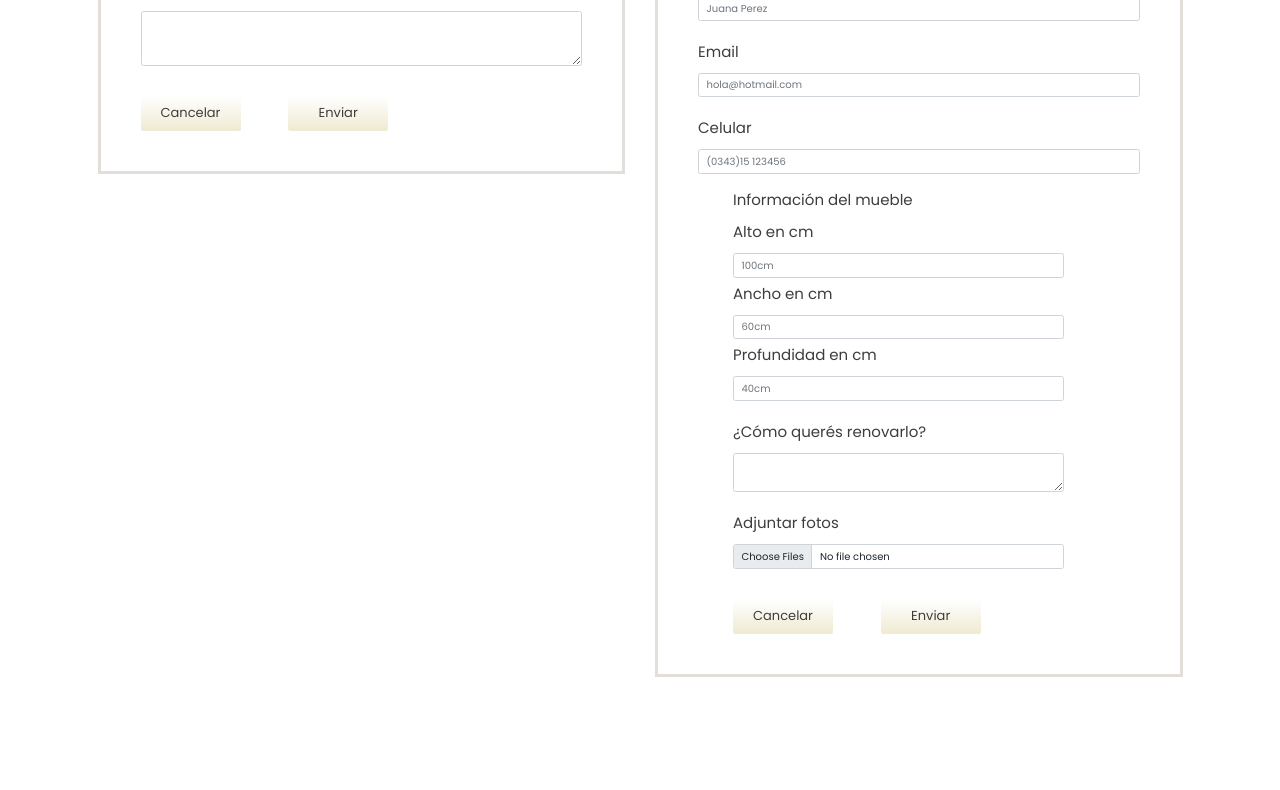
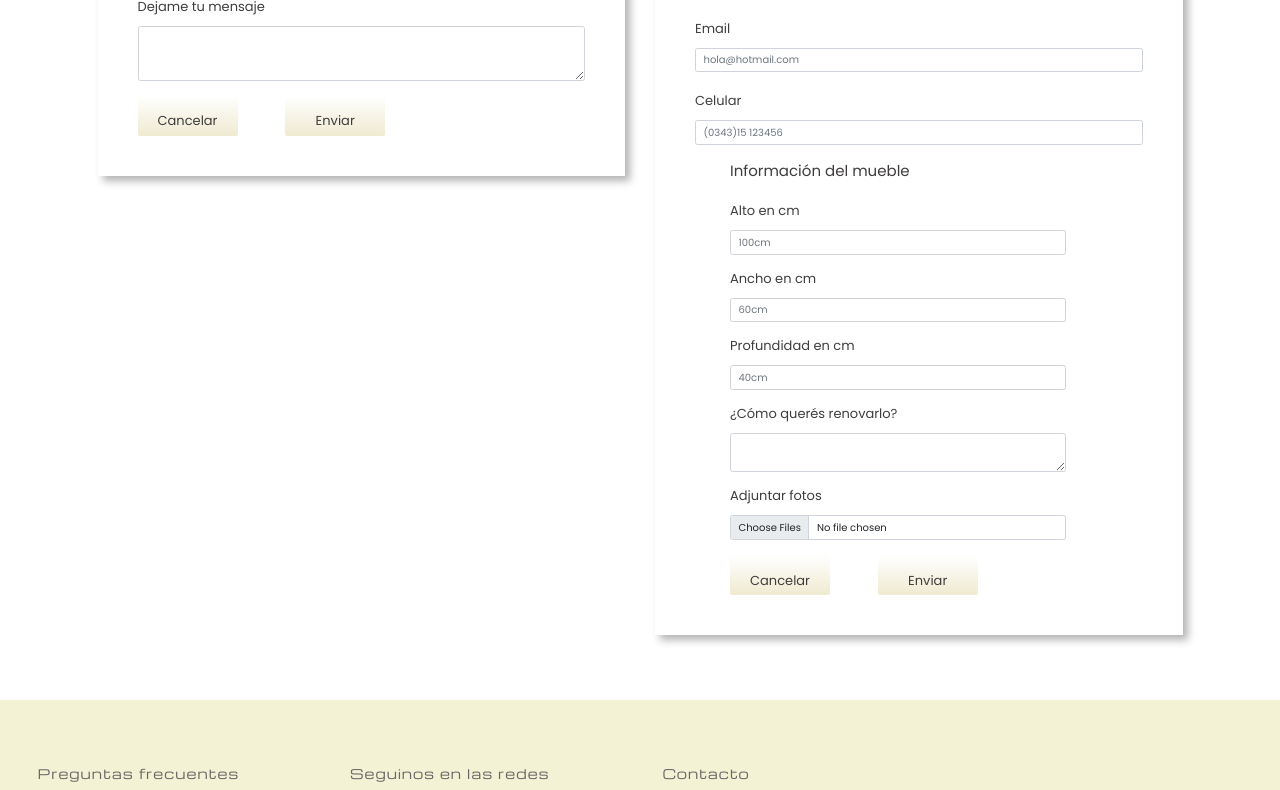
Before and after one commit to GiSonez/PROYECTO.RE_SONEZ, a website: page pages/contacto.html in a window 1280 px wide. Shown: the part 597-1387 px from the top of the page. Drawn offline with nearby package versions, Linux system fonts and the light colour scheme.

Commit message:
cambios en estilos

```diff
--- a/pages/contacto.html
+++ b/pages/contacto.html
@@ -61,6 +61,10 @@
 		<div class="titulo">
 			<h1 class="wow fadeInLeftBig" data-wow-duration="1s">Contacto</h1>
 		</div>
+
+		<div class="titulo_contacto">
+
+		</div>
 							<!-- Inicio contenedor de ambos formularios -->
 
 		<section class="container-fluid forms">
@@ -71,21 +75,18 @@
 			<section class="col-sm-12 col-md-6 p-4">
 				<div class="w-100 d-block mx-auto formulario">
 					<h2>FORMULARIO DE CONTACTO</h2>
-					<br>
-					<label for="exampleFormControlInput1" class="form-label">Nombre y Apellido</label>
+
+					<label for="exampleFormControlInput1" class="form-label pt-4">Nombre y Apellido</label>
 					<input type="name" class="form-control" id="exampleFormControlInput1" placeholder="Juana Perez">
-					<br>
 
-					<label for="exampleFormControlInput1" class="form-label">Email</label>
+					<label for="exampleFormControlInput1" class="form-label pt-4">Email</label>
 					<input type="email" class="form-control" id="exampleFormControlInput1" placeholder="hola@hotmail.com">
-					<br>
 
-					<label for="exampleFormControlTextarea1" class="form-label">Dejame tu mensaje</label>
+					<label for="exampleFormControlTextarea1" class="form-label pt-4">Dejame tu mensaje</label>
 					<textarea class="form-control" id="exampleFormControlTextarea1" rows="3"></textarea>
-					<br>
 
-					<input type="reset" class="btn btn_form" value="Cancelar">
-					<input type="submit" class="btn btn_form" value="Enviar">
+					<input type="reset" class="btn btn_form p-4" value="Cancelar">
+					<input type="submit" class="btn btn_form p-4" value="Enviar">
 				</div>
 			</section>
 								<!-- Fin formulario de contacto -->
@@ -94,48 +95,44 @@
 			<section class="col-sm-12 col-md-6 p-4">
 				<div class="w-100 d-block mx-auto formulario">
 					<h2>FORMULARIO DE PRESUPUESTO</h2>
-					<br>
+
 					<p>¿Querés presupuestar un trabajo?
 					<br>
-					Necesito que completes todos los campos y adjuntes fotos de tu mueble u objeto a renovar. Una vez listo te lo envío!</p>
+					Necesito que completes todos los campos y adjuntes fotos de tu mueble. Una vez listo te lo envío!</p>
 
-					<label for="exampleFormControlInput1" class="form-label">Nombre y Apellido</label>
+					<label for="exampleFormControlInput1" class="form-label pt-4">Nombre y Apellido</label>
 					<input type="name" class="form-control" id="exampleFormControlInput1" placeholder="Juana Perez">
-					<br>
 
-					<label for="exampleFormControlInput1" class="form-label">Email</label>
+					<label for="exampleFormControlInput1" class="form-label pt-4">Email</label>
 					<input type="email" class="form-control" id="exampleFormControlInput1" placeholder="hola@hotmail.com">
-					<br>
 
-					<label for="exampleFormControlInput1" class="form-label">Celular</label>
+					<label for="exampleFormControlInput1" class="form-label pt-4">Celular</label>
 					<input type="tel" class="form-control" id="exampleFormControlInput1" placeholder="(0343)15 123456">
-					<br>
 
 
-				<fieldset class="w-75">
+				<fieldset class="w-75 pt-4">
 					<legend>Información del mueble</legend>
 
-					<label for="exampleFormControlInput1" class="form-label">Alto en cm</label>
+					<label for="exampleFormControlInput1" class="form-label pt-3">Alto en cm</label>
 					<input type="text" class="form-control" id="exampleFormControlInput1" placeholder="100cm">
 
-					<label for="exampleFormControlInput1" class="form-label">Ancho en cm</label>
+					<label for="exampleFormControlInput1" class="form-label pt-3">Ancho en cm</label>
 					<input type="text" class="form-control" id="exampleFormControlInput1" placeholder="60cm">
 
-					<label for="exampleFormControlInput1" class="form-label">Profundidad en cm</label>
+					<label for="exampleFormControlInput1" class="form-label pt-3">Profundidad en cm</label>
 					<input type="text" class="form-control" id="exampleFormControlInput1" placeholder="40cm">
-					<br>
-					<label for="exampleFormControlTextarea1" class="form-label">¿Cómo querés renovarlo?</label>
+
+					<label for="exampleFormControlTextarea1" class="form-label pt-3">¿Cómo querés renovarlo?</label>
 					<textarea class="form-control" id="exampleFormControlTextarea1" rows="Ejemplo:pintado de blanco"></textarea>
-					<br>
 
-					<label for="formFileMultiple" class="form-label">Adjuntar fotos</label>
+					<label for="formFileMultiple" class="form-label pt-3">Adjuntar fotos</label>
 					<input class="form-control" type="file" id="formFileMultiple" multiple>
-					<br>
+
 				</fieldset>
 
 				<div>
-					<input type="reset" class="btn btn_form_2" value="Cancelar">
-					<input type="submit" class="btn btn_form_2" value="Enviar">
+					<input type="reset" class="btn btn_form_2 pt-4" value="Cancelar">
+					<input type="submit" class="btn btn_form_2 pt-4" value="Enviar">
 				</div>
 				</div>
 			</section>
@@ -151,13 +148,13 @@
 		<section class="container-fluid">
 			<div class="row">
 
-				<div class="col-sm-12 col-md-3 mb-5">
+				<div class="col-sm-12 col-md-4 col-lg-3 mb-5">
 					<a href="404.html">
 						<h3>Preguntas frecuentes</h3>
 					</a>
 				</div>
 
-				<div class="col-sm-12 col-md-3 mb-5">
+				<div class="col-sm-12 col-md-4 col-lg-3 mb-5">
 					<div>
 						<h3 class="mb-3">Seguinos en las redes</h3>
 						<a href="https://instagram.com" target="_blank">
--- a/scss/_antes_y_despues.scss
+++ b/scss/_antes_y_despues.scss
@@ -1,21 +1,21 @@
 
 .main_ayd_text{
 	background-color: $blanco;
-	padding: 40px 10px 20px 45px;
+	padding: 50px 10px 20px 35px;
 	@include medias(Xs){
-		padding: 50px 50px 30px 45px;
+		padding: 50px 50px 30px 40px;
 		}
 	@include medias(Sm){
-		padding: 60px 150px 40px 45px;
+		padding: 60px 100px 40px 45px;
 		}
 	@include medias(Md){
-		padding: 60px 150px 50px 90px;
+		padding: 60px 150px 50px 60px;
 		}
 	@include medias(Lg){
-		padding: 80px 70px 60px 120px;
+		padding: 80px 200px 60px 60px;
 		}
 	@include medias(Xl){
-		padding: 90px 80px 80px 140px;
+		padding: 90px 80px 80px 100px;
 		}
 	p{
 		text-align: $textLeft;
@@ -31,7 +31,7 @@
 			}
 		@include medias(Xl){
 			font-size: $textXl;
-			line-height: 4rem;
+			line-height: 3.8rem;
 			}
 	}
 }
--- a/scss/_commons.scss
+++ b/scss/_commons.scss
@@ -15,7 +15,7 @@ html{
 
 .titulo{
 	margin-top: 30px;
-	padding-left: 40px;
+	padding-left: 30px;
 	@include medias(Xs){
 		margin-top: 40px;
 		padding-left: 35px;
@@ -63,8 +63,7 @@ html{
 		@include medias(Xl){
 			@include textoTitulo(5rem, 0, 0, 0, $black);
 			padding-top: 50px;
-			padding-left: 100px;
-
+			padding-left: 80px;
 			}
 	}
 }
--- a/scss/_contactos.scss
+++ b/scss/_contactos.scss
@@ -1,37 +1,47 @@
+
+.titulo_contacto{
+	background-color: $blanco;
+	height: 60px;
+	margin-top: 2px;
+	@include medias(Md){
+		height: 70px;
+		margin-top: 0;
+	}
+	@include medias(Xl){
+		height: 80px;
+	}
+}
+
 .forms{
-	margin: 40px 0;
+	margin: 0 0 40px 0;
 	padding: 0 20px;
 	@include medias(Xs){
-		margin: 40px 0;
 		padding: 0 35px;
 	}
 	@include medias(Sm){
-		margin: 45px 0;
 		padding: 0 50px;
 	}
 	@include medias(Md){
-		margin: 50px 0 60px 0;
+		margin: 20px 0;
 		padding: 0 40px;
 	}
 	@include medias(Lg){
-		margin: 60px 0 70px 0;
 		padding: 0 60px;
 	}
 	@include medias(Xl){
-		margin: 70px 0;
 		padding: 0 90px;
 	}
 
 	.formulario{
-		border: solid 2px map-get($map:$paleta,$key:"trece");
-		padding: 20px;
+		border:none;
+		padding: 30px;
+		box-shadow: 5px 5px 8px rgba(0, 0, 0, 0.3);
 		margin-bottom: 20px;
 		@include medias(Sm){
 			padding: 40px;
 			margin-bottom: 30px;
 		}
 		@include medias(Md){
-			border: solid 3px map-get($map:$paleta,$key:"trece");
 			padding: 25px;
 			}
 		@include medias(Lg){
@@ -66,12 +76,10 @@
 				line-height: 2rem;
 				}
 			@include medias(Lg){
-				font-size: $textMd;
 				line-height: 2rem;
 				}
 			@include medias(Xl){
-				font-size: $textLg;
-				line-height: 3.2rem;
+				line-height: 2.8rem;
 				}
 		}
 		fieldset{
@@ -86,16 +94,17 @@
 		.btn_form{
 			@extend .btn_base;
 			color: $black;
+			height: 35px;
 			@include medias(Md){
 				margin-top: 5px;
 				width: 85px;
-				height: 30px;
+				height: 38px;
 				}
 			@include medias(Lg){
 				margin-right: 30px;
 				margin-top: 10px;
 				width: 100px;
-				height: 35px;
+				height: 40px;
 				font-size: $textSm;
 				}
 			@include medias(Xl){
@@ -108,17 +117,18 @@
 	.btn_form_2{
 			@extend .btn_base;
 			color: $black;
+			height: 35px;
 			margin-left: 15px;
 			@include medias(Md){
 				margin-top: 5px;
 				width: 85px;
-				height: 30px;
+				height: 38px;
 				}
 			@include medias(Lg){
 				margin-left: 25px;
 				margin-top: 10px;
 				width: 100px;
-				height: 35px;
+				height: 40px;
 				font-size: $textSm;
 				}
 			@include medias(Xl){
--- a/scss/_footer.scss
+++ b/scss/_footer.scss
@@ -2,15 +2,22 @@
 footer{
 	background-color: map-get($map:$paleta,$key:"catorce");
 	height: auto;
-
 	padding: 40px 0 0 30px;
 	@include medias(Md){
-
 		padding: 50px 0 0 30px;
 		}
+	@include medias(Xl){
+		padding: 60px 0 0 30px;
+	}
 	h3{
 		color: map-get($map:$paleta,$key:"quince");
-		font-size: 1.2rem;
+		font-size: 1.1rem;
+		letter-spacing: 0.1rem;
+		font-family: $secFont;
+		@include medias(Sm){
+			font-size: 1.2rem;
+			letter-spacing: none;
+		}
 		@include medias(Md){
 			line-height: 2.4rem
 			}
@@ -35,7 +42,7 @@ footer{
 		color: map-get($map:$paleta,$key:"quince");
 		font-size: 1.2rem;
 		@include medias(Xl){
-			font-size: $textSm;
+			font-size: $textMd;
 			}
 	}
 	a{
@@ -43,7 +50,7 @@ footer{
 		color: map-get($map:$paleta,$key:"quince");
 		font-size: 1.2rem;
 		@include medias(Xl){
-			font-size: $textSm;
+			font-size: $textMd;
 			}
 	}
 }
@@ -67,7 +74,7 @@ footer{
 		font-size: 1.1rem;
 		}
 		@include medias(Xl){
-		font-size: 1.2rem;
+		font-size: 1.3rem;
 		}
 	}
 }
--- a/scss/_index.scss
+++ b/scss/_index.scss
@@ -8,7 +8,7 @@
 		}
 	@include medias(Xl){
 		margin-right: 20px;
-		margin-left: 80px;
+		margin-left: 60px;
 		margin-bottom: 40px;
 		}
 }
@@ -38,7 +38,6 @@
 		@include medias(Xl){
 			width: 2300px;
 			margin-bottom: 25px;
-			box-shadow: 3px 3px 6px rgba(0, 0, 0, 0.2);
 			}
 	}
 
@@ -100,7 +99,7 @@
 
 .aside_index{
 	@include d-flex(column, center, center);
-	padding-top: 50px;
+	padding-top: 55px;
 	background-color: $blanco;
 	@include medias(Xs){
 		padding-top: 50px
--- a/scss/_nav.scss
+++ b/scss/_nav.scss
@@ -10,14 +10,14 @@ nav{
 		margin: 20px 40px 30px 40px;
 	}
 	@include medias(Md){
-		margin: 20px 20px 30px 30px;
+		margin: 20px 20px 30px 55px;
 		font-size: $textSm;
 		}
 	@include medias(Lg){
-		margin: 25px 30px 30px 50px;
+		margin: 25px 30px 30px 55px;
 		}
 	@include medias(Xl){
-		margin: 30px 50px 35px 75px;
+		margin: 30px 50px 35px 95px;
 		font-size: $textLg;
 		}
 
--- a/scss/_taller.scss
+++ b/scss/_taller.scss
@@ -1,23 +1,25 @@
 
 	.text_taller{
 		background-color: $blanco;
-		margin-top: 10px;
+		margin-top: 5px;
 		border: none;
-		padding: 40px 30px 20px 30px;
+		padding: 45px 30px 20px 30px;
 		@include medias(Xs){
-			padding: 50px 30px 20px 30px;
+			padding: 50px 50px 20px 35px;
 			}
 		@include medias(Sm){
-			padding: 60px 40px 30px 40px;
+			margin-top: 2px;
+			padding: 60px 80px 30px 50px;
 			}
 		@include medias(Md){
-			padding: 60px 40px 40px 40px;
+			margin-top: 0;
+			padding: 70px 150px 40px 60px;
 			}
 		@include medias(Lg){
-			padding: 60px 380px 60px 50px;
+			padding: 80px 320px 60px 60px;
 			}
 		@include medias(Xl){
-			padding: 80px 500px 80px 75px;
+			padding: 80px 500px 80px 100px;
 			}
 		p{
 			@include textoTitulo($textSm, 2.6rem, 0, 0, $black);
@@ -42,12 +44,12 @@
 
 	.adorno_taller{
 		border: none;
-		margin: 30px;
+		margin: 40px;
 		@include medias(Xs){
-			margin: 40px 0 50px 0;
+			margin: 50px 0;
 		}
 		@include medias(Sm){
-			margin: 50px 0 60px 0;
+			margin: 60px 0;
 		}
 		@include medias(Md){
 			margin: 60px 0 70px 0;
@@ -63,22 +65,22 @@
 
 	.img_taller{
 		border: none;
-		padding: 30px 30px 0 30px;
+		padding: 40px 30px 0 30px;
 		@include medias(Xs){
-			padding: 40px 70px 0 70px;
+			padding: 50px 70px 0 70px;
 		}
 		@include medias(Sm){
-			padding: 40px 80px 0 80px;
+			padding: 70px 80px 0 80px;
 		}
 		@include medias(Md){
-			padding: 50px 120px 0 120px;
+			padding: 60px 120px 0 120px;
 			}
 		@include medias(Lg){
-			padding: 60px 140px 0 140px;
+			padding: 70px 140px 0 140px;
 			margin-bottom: 30px;
 		}
 		@include medias(Xl){
-			padding: 60px 250px 0 250px;
+			padding: 80px 250px 0 250px;
 		}
 
 	}
--- a/scss/_tienda.scss
+++ b/scss/_tienda.scss
@@ -1,20 +1,25 @@
 
 .tienda{
-	padding: 40px 45px 30px 45px;
+	background-color: $blanco;
+	padding: 40px 45px 30px 35px;
+	margin-bottom: 30px;
 	@include medias(Xs){
-		padding: 50px 50px;
+		padding: 50px 60px 50px 40px;
+		margin-bottom: 40px;
 		}
 	@include medias(Sm){
-		padding: 55px 50px;
+		padding: 55px 100px 55px 50px;
+		margin-bottom: 50px;
 		}
 	@include medias(Md){
-		padding: 60px 90px;
+		padding: 60px 140px 60px 65px;
 		}
 	@include medias(Lg){
-		padding: 70px 120px 50px 120px;
+		padding: 70px 200px 70px 70px;
+		margin-bottom: 60px;
 		}
 	@include medias(Xl){
-		padding: 80px 160px 60px 160px;
+		padding: 70px 200px 70px 105px;
 		}
 	p{
 		text-align: $textLeft;
@@ -87,23 +92,31 @@
 
 
 .aside_tienda{
-	margin: 20px 0;
+	margin: 30px 0;
 	padding:10px 0;
+	@include medias(Xs){
+
+	}
+	@include medias(Sm){
+
+	}
 	@include medias(Md){
-		margin: 30px 0;
-		padding:10px;
+		margin: 40px 0;
+		padding:15px;
 	}
 	@include medias(Lg){
-		margin: 40px 0;
+		margin: 60px 0;
+		padding: 0 30px;
 	}
 	@include medias(Xl){
-		margin: 50px 0;
-		padding: 0 40px;
+		margin: 100px 0;
+		padding: 0 60px 0 50px;
 	}
+
 	.aside_tienda__card{
 		margin: 10px 0;
 		border: none;
-	}
+
 		img{
 			width: 60px;
 			height: 60px;
@@ -123,6 +136,7 @@
 				padding: 15px;
 			}
 		}
+
 		h2{
 			color: map-get($map:$paleta,$key:"cero");
 			font-size: $textSm;
@@ -157,3 +171,4 @@
 			}
 		}
 	}
+}
```
Also changed, not shown: index.html (+2 -2 lines), pages/antes_y_despues.html (+3 -3 lines), pages/el_taller.html (+2 -2 lines), pages/tienda.html (+3 -3 lines), css/style.css, 1 other file. Lines whose indentation alone changed are shown as unchanged.
